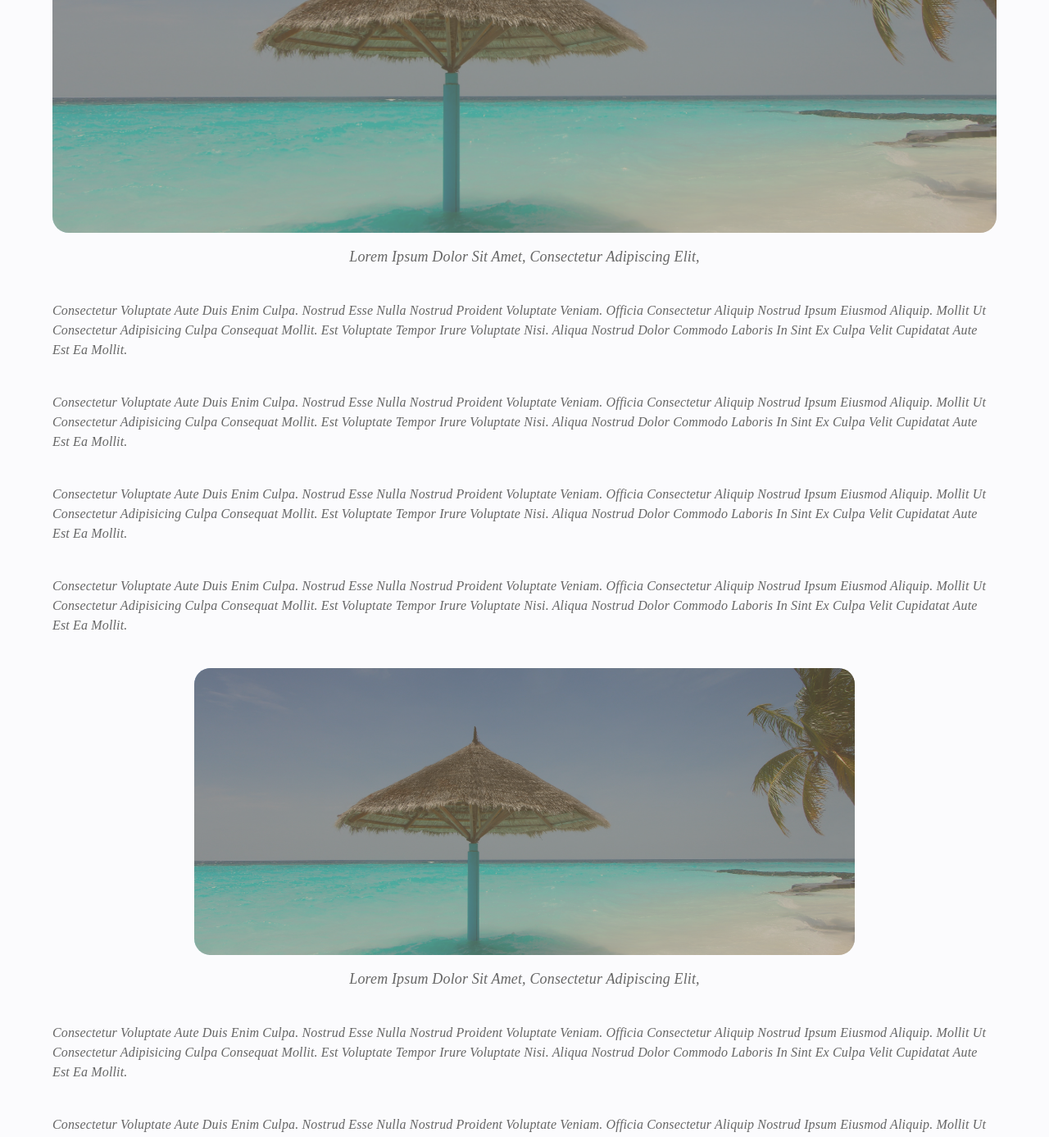
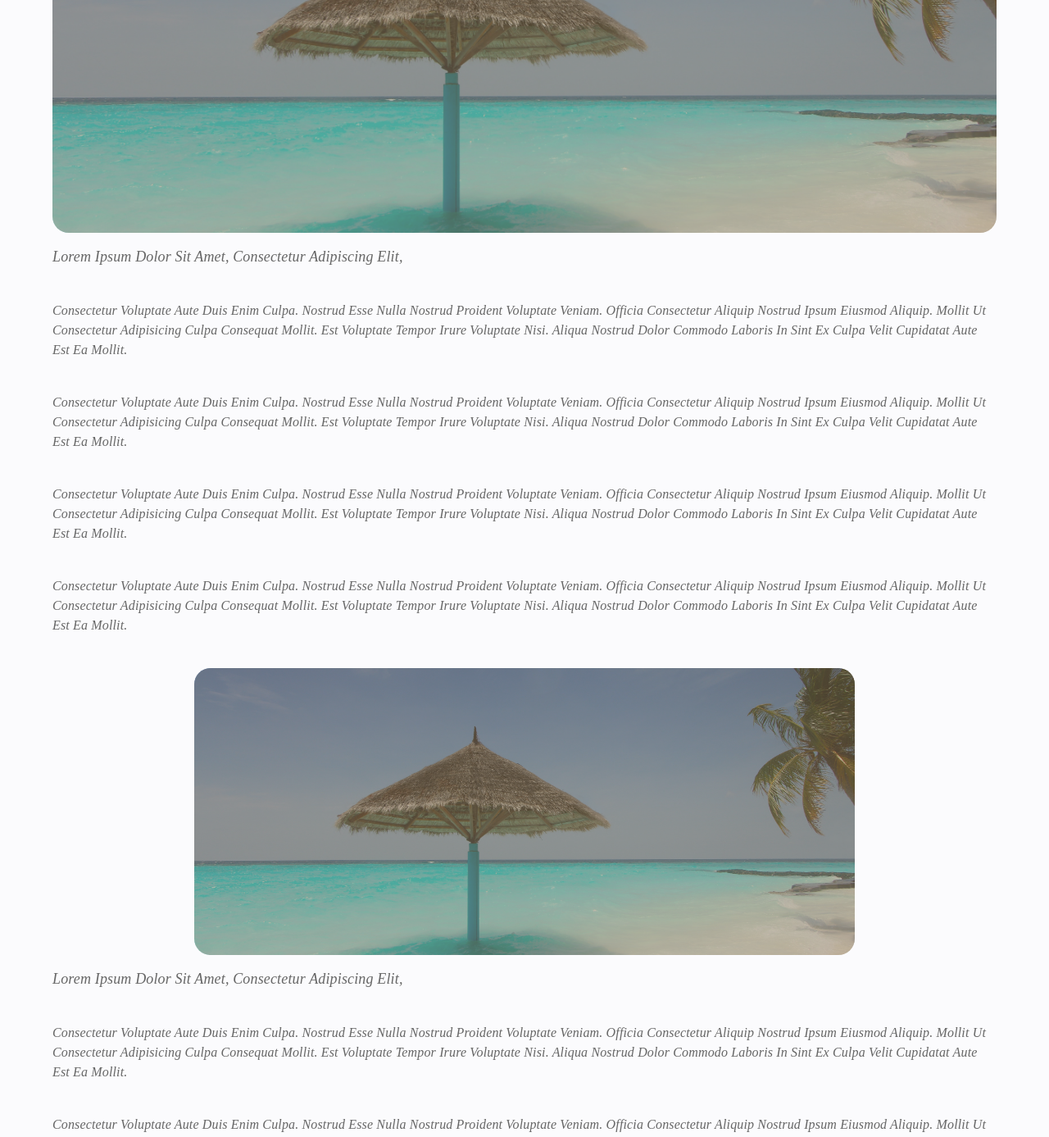
Before and after one commit to MachineIntelligence6/lovely-maldives-ts, a Next.js app: page /blogs/luxury-resorts-1 in a window 1280 px wide. Shown: the part 638-2025 px from the top of the page at 82% size. Built offline with nearby package versions, Linux system fonts and the light colour scheme; no server answers.

Commit message:
update blog slug page

```diff
--- a/src/app/blogs/[slug]/page.tsx
+++ b/src/app/blogs/[slug]/page.tsx
@@ -190,9 +190,9 @@ export default function SingleBlogPage() {
               <Typography
                 paragraph
                 sx={{
-                  fontSize: '1.125rem',
+                  fontSize: { xs: '12px', md: '1.125rem' },
                   mt: 2,
-                  textAlign: 'center',
+                  textAlign: 'left',
                   mb: 5,
                   color: '#666',
                   fontWeight: '400',
@@ -316,9 +316,9 @@ export default function SingleBlogPage() {
               <Typography
                 paragraph
                 sx={{
-                  fontSize: '1.125rem',
+                  fontSize: { xs: '12px', md: '1.125rem' },
                   mt: 2,
-                  textAlign: 'center',
+                  textAlign: 'left',
                   mb: 5,
                   color: '#666',
                   fontWeight: '400',
--- a/src/components/ContactForm.tsx
+++ b/src/components/ContactForm.tsx
@@ -66,7 +66,7 @@ export default function ContactForm() {
           id="outlined-basic"
           variant="outlined"
           multiline
-          rows={10}
+          rows={5}
           sx={{ width: '100%', maxWidth: '100%' }}
         />
 
```
